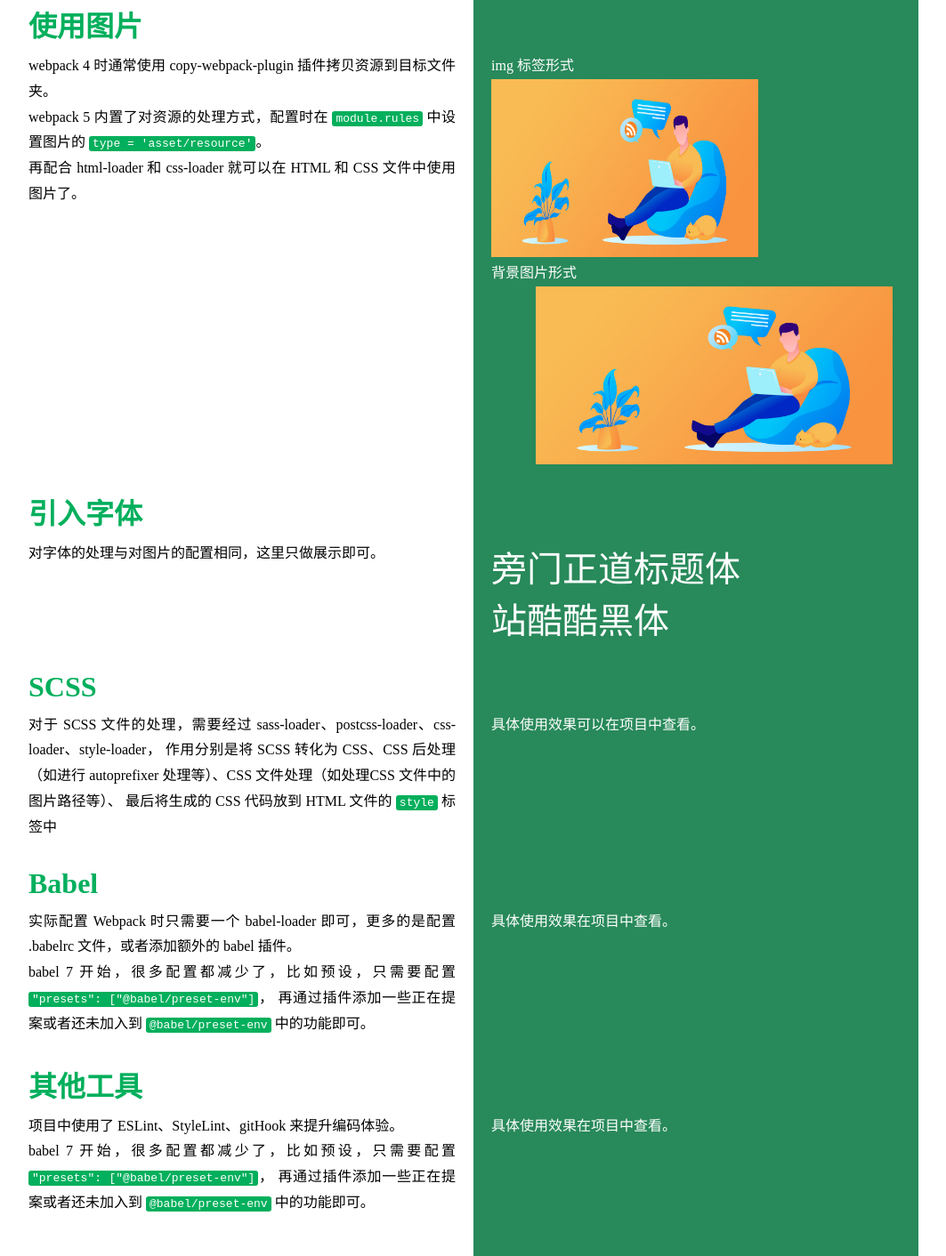
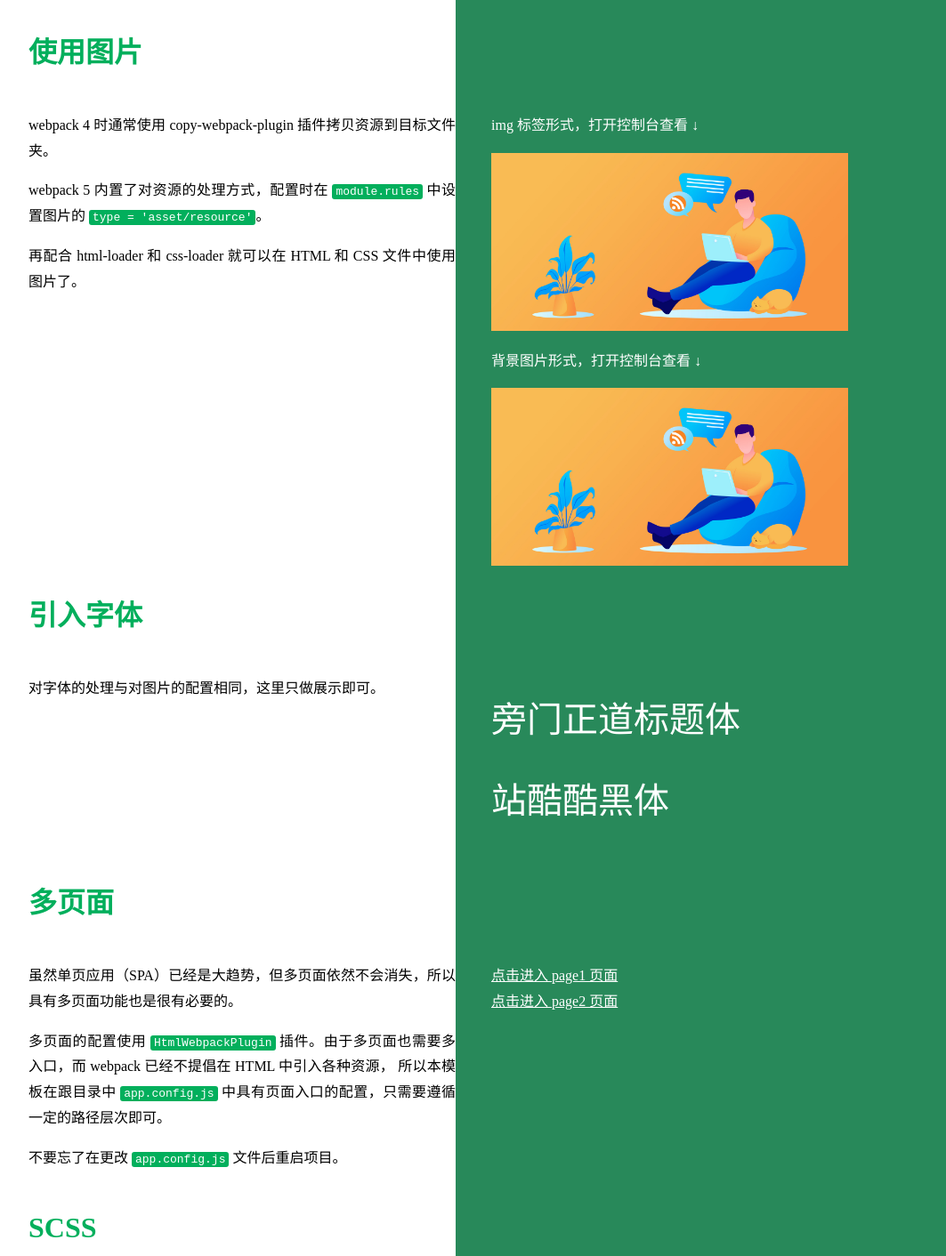
Before and after one commit to kevinzhao2233/webpack-template, a website built with webpack: page src/pages/index.html in a window 1280 px wide. Shown: the part 26-1438 px from the top of the page at 89% size, without its empty margins (108-1171 px from the left). Built offline with nearby package versions, Linux system fonts and the light colour scheme; a web font is replaced by a local one.

Commit message:
✨ 完善介绍

```diff
--- a/app.config.js
+++ b/app.config.js
@@ -1,6 +1,8 @@
 module.exports = {
   // 指定页面的 js 文件入口，key 为页面的文件名，value 为入口 js 文件的地址，/ 表示 /src 目录
   pageEntry: {
-    template: '/js/template.js'
+    index: '/js/index.js',
+    page1: '/js/page1.js',
+    page2: '/js/page2.js'
   }
 }
--- a/package.json
+++ b/package.json
@@ -30,7 +30,7 @@
   "devDependencies": {
     "@babel/core": "^7.13.16",
     "@babel/preset-env": "^7.13.15",
-    "autoprefixer": "^10.2.5",
+    "autoprefixer": "9.x",
     "babel-loader": "^8.2.2",
     "copy-webpack-plugin": "^8.1.1",
     "css-loader": "^5.2.2",
@@ -42,6 +42,7 @@
     "husky": "^6.0.0",
     "lint-staged": "^10.5.4",
     "mini-css-extract-plugin": "^1.5.0",
+    "postcss": "^8.2.13",
     "postcss-loader": "^5.2.0",
     "sass": "^1.32.11",
     "sass-loader": "^11.0.1",
--- a/src/assets/style/main.scss
+++ b/src/assets/style/main.scss
@@ -7,6 +7,10 @@ $brief-width: 500px;
 html,
 body {
   scroll-behavior: smooth;
+}
+
+body {
+  background: linear-gradient(to right, #ffffff, 50%, #ffffff, 50%, $bg-clr);
 }
 
 .font-pmzd {
@@ -26,14 +30,14 @@ h1,
 .wrap {
   width: 1000px;
   min-height: 100vh;
-  padding-bottom: 100px;
+  padding: 0 20px 100px;
   margin: 0 auto;
   overflow: hidden;
   background: linear-gradient(to right, #ffffff, $brief-width, #ffffff, $brief-width, $bg-clr);
 
   & > *:not(.preview):not(h1) {
     float: left;
-    width: $brief-width;
+    width: $brief-width - 20px;
     clear: both;
   }
 
@@ -49,7 +53,7 @@ h1,
     color: #ffffff;
 
     .img-demo {
-      width: 500px;
+      width: auto;
       height: 200px;
       background: url('../img/img.jpg') center / contain no-repeat;
     }
@@ -57,6 +61,10 @@ h1,
     .font-demo {
       font-size: 40px;
       font-weight: normal;
+    }
+
+    a {
+      color: #ffffff;
     }
   }
 
--- a/src/assets/style/reset.css
+++ b/src/assets/style/reset.css
@@ -1,17 +1,18 @@
 * {
+  box-sizing: border-box;
+  padding: 0;
   margin: 0;
-  padding: 0;
-  box-sizing: border-box;
 }
 
 *::before,
 *::after {
+  box-sizing: border-box;
+  padding: 0;
   margin: 0;
-  padding: 0;
-  box-sizing: border-box;
 }
 
-html, body {
+html,
+body {
   height: 100%;
 }
 
--- /dev/null
+++ b/src/js/common.js
@@ -0,0 +1,3 @@
+// 公共入口，此文件的内容会被引入到所有页面中
+
+import '../assets/style/reset.css'
--- a/src/js/index.js
+++ b/src/js/index.js
@@ -1,4 +1,3 @@
-import '../assets/style/reset.css'
 import '../assets/style/main.scss'
 
 document.addEventListener('click', (e) => {
--- /dev/null
+++ b/src/js/page1.js
@@ -0,0 +1,3 @@
+alert('这里是 page1 页面，点击确定后将返回到首页')
+
+window.history.back()
--- /dev/null
+++ b/src/js/page2.js
@@ -0,0 +1,3 @@
+alert('这里是 page2 页面，点击确定后将返回到首页')
+
+window.history.back()
--- a/src/js/template.js
+++ /dev/null
@@ -1,5 +0,0 @@
-const bar = (str) => {
-  console.log(str)
-}
-
-bar('template-file')
--- a/src/pages/index.html
+++ b/src/pages/index.html
@@ -23,9 +23,9 @@
       </p>
     </div>
     <div class="preview">
-      <p>img 标签形式</p>
-      <img src="../assets/img/img.jpg" alt="图片" width="300" height="200">
-      <p>背景图片形式</p>
+      <p>img 标签形式，打开控制台查看 ↓</p>
+      <img src="../assets/img/img.jpg" alt="图片" width="auto" height="200">
+      <p>背景图片形式，打开控制台查看 ↓</p>
       <div class="img-demo"></div>
     </div>
     <h1 id="引入字体">引入字体</h1>
@@ -37,6 +37,26 @@
     <div class="preview">
       <h2 class="font-pmzd font-demo">旁门正道标题体</h2>
       <h2 class="font-zkkh font-demo">站酷酷黑体</h2>
+    </div>
+    <h1 id="多页面">多页面</h1>
+    <div class="brief">
+      <p>
+        虽然单页应用（SPA）已经是大趋势，但多页面依然不会消失，所以具有多页面功能也是很有必要的。
+      </p>
+      <p>
+        多页面的配置使用 <code>HtmlWebpackPlugin</code> 插件。由于多页面也需要多入口，而 webpack 已经不提倡在 HTML 中引入各种资源，
+        所以本模板在跟目录中 <code>app.config.js</code> 中具有页面入口的配置，只需要遵循一定的路径层次即可。
+      </p>
+      <p>
+        不要忘了在更改 <code>app.config.js</code> 文件后重启项目。
+      </p>
+    </div>
+    <div class="preview">
+      <p>
+        <a href="/page1.html">点击进入 page1 页面</a>
+        <br>
+        <a href="/page2.html">点击进入 page2 页面</a>
+      </p>
     </div>
     <h1 id="scss">SCSS</h1>
     <div class="brief">
@@ -71,10 +91,6 @@
       <p>
         项目中使用了 ESLint、StyleLint、gitHook 来提升编码体验。
       </p>
-      <p>
-        babel 7 开始，很多配置都减少了，比如预设，只需要配置 <code>"presets": ["@babel/preset-env"]</code>，
-        再通过插件添加一些正在提案或者还未加入到 <code>@babel/preset-env</code> 中的功能即可。
-      </p>
     </div>
     <div class="preview">
       <p>
```
Also changed, not shown: src/pages/page1.html (renamed from src/pages/template.html, +3 -3 lines), src/pages/page2.html (added, +12 -0 lines), build/webpack.base.config.js, 1 other file.
